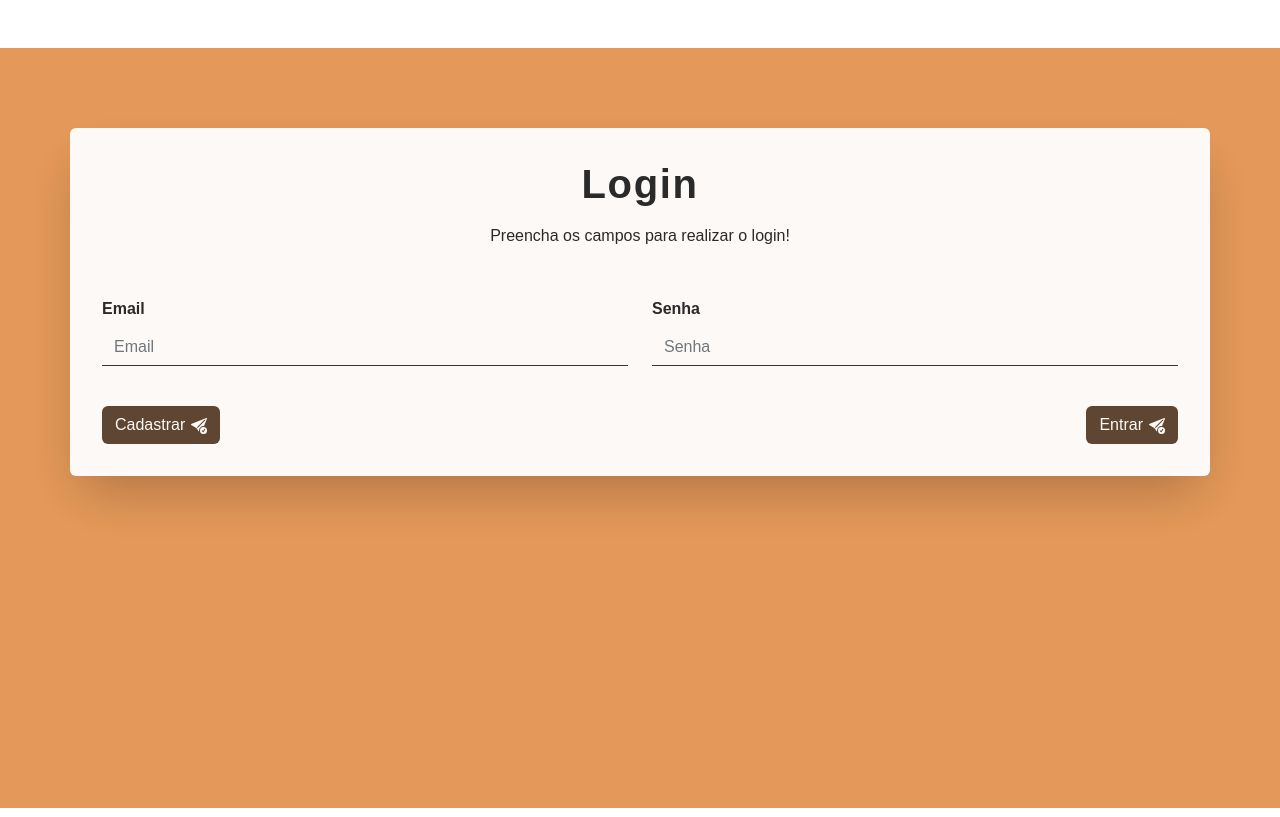
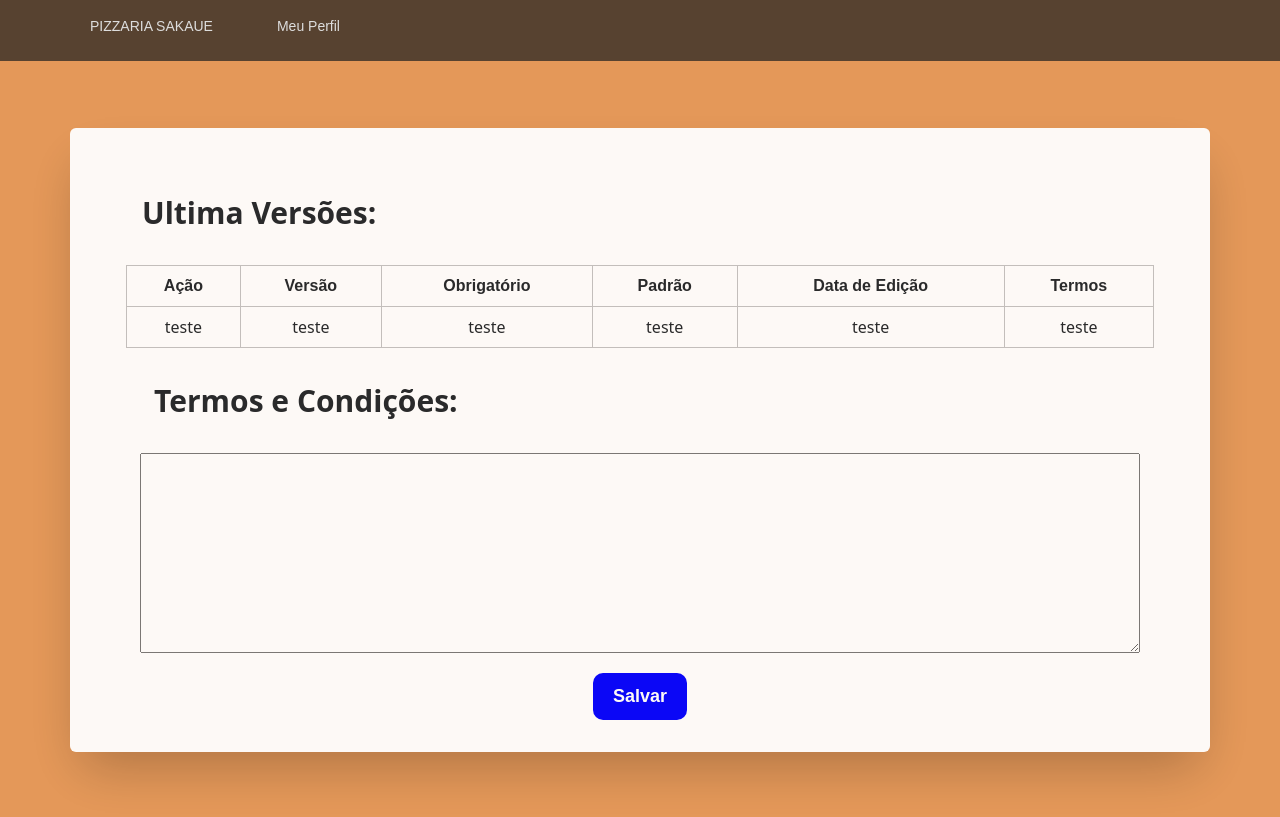
Before and after one commit to diiegobsilva/SegurancaInformacao, a React (Create React App) app in the folder front/: page /termo in a window 1280 px wide. Before the commit this address led to /login. Built offline with nearby package versions, Linux system fonts and the light colour scheme; a web font is replaced by a local one.

Commit message:
Tabela Termo

```diff
--- a/front/package.json
+++ b/front/package.json
@@ -17,7 +17,7 @@
     "formik": "^2.2.9",
     "imask": "^6.4.3",
     "react": "^18.2.0",
-    "react-bootstrap": "^2.7.2",
+    "react-bootstrap": "^2.9.1",
     "react-dom": "^18.2.0",
     "react-helmet": "^6.1.0",
     "react-hook-form": "^7.43.8",
--- a/front/src/App.css
+++ b/front/src/App.css
@@ -313,3 +313,64 @@ input::-webkit-inner-spin-button {
   display: block;
   margin-bottom: 8px;
 }
+
+
+.table-container {
+  width: 90%;
+  margin: 0 auto;
+}
+
+.custom-table {
+  margin: 0 auto;
+  width: 100%;
+  height: auto;
+  border-collapse: collapse;
+}
+
+.custom-table th,
+.custom-table td {
+  border: 1px solid #c2c1c1;
+  padding: 8px;
+  text-align: left;
+}
+
+.custom-table th {
+  text-align: center;
+  font-size: 16px;
+  font-family: system-ui, -apple-system, BlinkMacSystemFont, 'Segoe UI', Roboto, Oxygen, Ubuntu, Cantarell, 'Open Sans', 'Helvetica Neue', sans-serif;
+}
+
+
+.labelArea {
+  display: block;
+  margin-top: 30px;
+  margin-bottom: 30px;
+  font-size: 30px;
+  font-weight: bold;
+  margin-left: 40px;
+}
+.textArea {
+  width: 95%;
+  height: 200px;
+  margin: 0 auto;
+  display: block;
+  resize: vertical;
+}
+
+
+.button-container {
+  text-align: center;
+  margin-top: 20px; /* Ajuste conforme necessário para centralizar verticalmente */
+}
+
+.custom-button {
+  background-color: blue;
+  color: white;
+  padding: 10px 20px;
+  font-size: 1em;
+  border: none;
+  cursor: pointer;
+  border-radius: 10px;
+  font-size: 18px;
+  font-weight: 600;
+}
--- a/front/src/App.tsx
+++ b/front/src/App.tsx
@@ -9,6 +9,7 @@ import Home from "./pages/Home";
 import Perfil from "./pages/Perfil";
 import TelaComprar from "./pages/TelaComprar";
 import { Private } from "./contexts/auth";
+import Termo from "./pages/Termo";
 
 function App() {
   return (
@@ -25,6 +26,7 @@ function App() {
                 <Route path="/comprar" element={<Private><TelaComprar /></Private>} />
                 <Route path="/cadastro" element={<Cadastro/>} />
                 <Route path="/login" element={<Login />} />
+                <Route path="/termo" element={<Termo />} />
               </Routes>
             </div>
           </div>
--- a/front/src/contexts/auth.tsx
+++ b/front/src/contexts/auth.tsx
@@ -88,12 +88,12 @@ export const Private = ({ children }:any) => {
     if(loading){
         return <div className="loading">Carregando...</div>
     }
-    if(!authenticated){
-        console.log(authenticated);
+    // if(!authenticated){
+    //     console.log(authenticated);
 
-        return <Navigate to={"/login"}/>
+    //     return <Navigate to={"/login"}/>
 
-    }
+    // }
 
 
     return children;
--- /dev/null
+++ b/front/src/pages/Termo.tsx
@@ -0,0 +1,51 @@
+import { Container, Table } from "react-bootstrap";
+import "../App.css";
+
+function Termo() {
+
+  return (
+    <div>
+      <label className="labelArea">Ultima Versões: </label>
+      <Container className="">
+        <Container className="table-container">
+          <Table className="custom-table">
+            <thead>
+              <tr>
+                <th className="text-center">Ação</th>
+                <th className="text-center">Versão</th>
+                <th className="text-center">Obrigatório</th>
+                <th className="text-center">Padrão</th>
+                <th className="text-center">Data de Edição</th>
+                <th className="text-center">Termos</th>
+              </tr>
+            </thead>
+
+            <tbody>
+              <tr>
+                <td className="text-center">teste</td>
+                <td className="text-center">teste</td>
+                <td className="text-center">teste</td>
+                <td className="text-center">teste</td>
+                <td className="text-center">teste</td>
+                <td className="text-center">teste</td>
+
+              </tr>
+            </tbody>
+          </Table>
+        </Container>
+
+      <div>
+       <label className="labelArea"> Termos e Condições: </label>
+        <textarea className="textArea"/>
+      </div>
+      <div  className="button-container">
+        <button type="button"className="custom-button" >Salvar</button>
+      </div>
+
+
+      </Container>
+    </div>
+  );
+}
+
+export default Termo;
```
Also changed, not shown: 1 other file (tests, documents, lock files or other folders).
